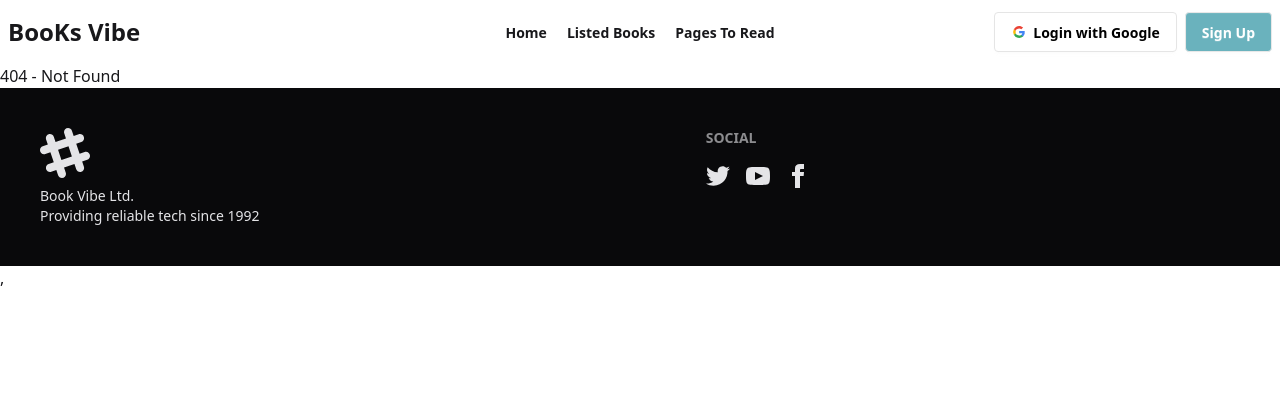
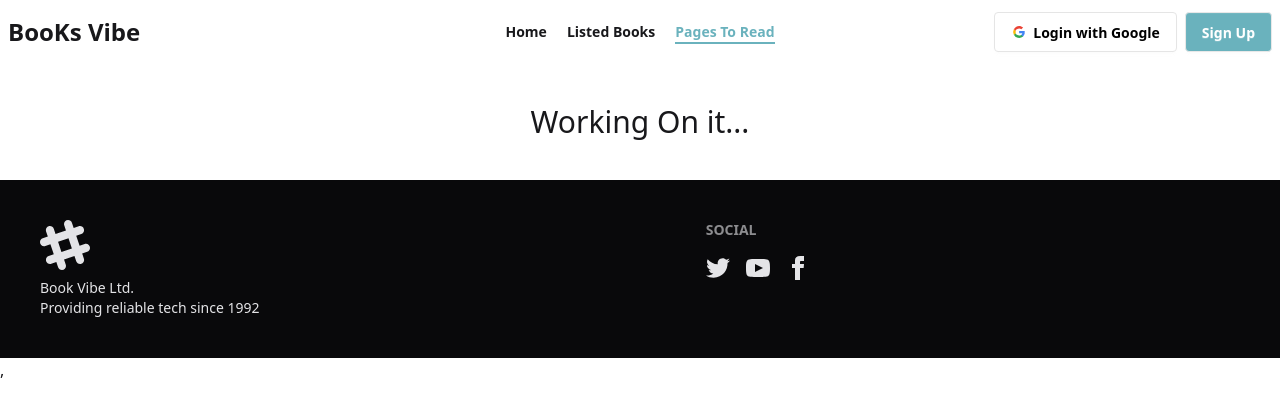
Before and after one commit to Mahfuz5634/Book-Vibe-With-React-Router-Project, a React (Vite) app: page /read in a window 1280 px wide. Before the commit this address had no page. Shown: the top 396 px of the page. Built offline with nearby package versions, Linux system fonts and the light colour scheme.

Commit message:
fixed error

```diff
--- a/src/Components/Header/Navbar.jsx
+++ b/src/Components/Header/Navbar.jsx
@@ -18,7 +18,7 @@ const Navbar = () => {
         </NavLink>
 
         <NavLink
-            to='/pages'
+            to='/read'
             className={({ isActive }) =>
                 isActive ? 'font-semibold text-[#6ab2bd] border-b-2 border-[#6ab2bd]'
                          : 'font-semibold'
--- a/src/Pages/Reaslist.jsx
+++ b/src/Pages/Reaslist.jsx
@@ -34,7 +34,7 @@ const Reaslist = () => {
       </div>
     </TabPanel>
     <TabPanel>
-      <h2>Any content 2</h2>
+      <h2 className='text-center my-10 text-3xl'>Working On it</h2>
     </TabPanel>
   </Tabs>
         </div>
--- /dev/null
+++ b/src/Pages/Toread.jsx
@@ -0,0 +1,11 @@
+import React from 'react';
+
+const Toread = () => {
+    return (
+        <div>
+            <h1 className='text-center text-3xl my-10'>Working On it...</h1>
+        </div>
+    );
+};
+
+export default Toread;
--- a/src/Routes/Router.jsx
+++ b/src/Routes/Router.jsx
@@ -5,6 +5,7 @@ import Error from "../Pages/Error";
 import Home from "../Pages/Home";
 import About from "../Pages/About";
 import Reaslist from "../Pages/Reaslist";
+import Toread from "../Pages/Toread";
 
 export const router = createBrowserRouter([
   {
@@ -32,6 +33,10 @@ export const router = createBrowserRouter([
         path: "*",
         Component: Error,
       },
+       {
+        path: "/read",
+        Component: Toread,
+      },
     ],
   },
 ]);
```
